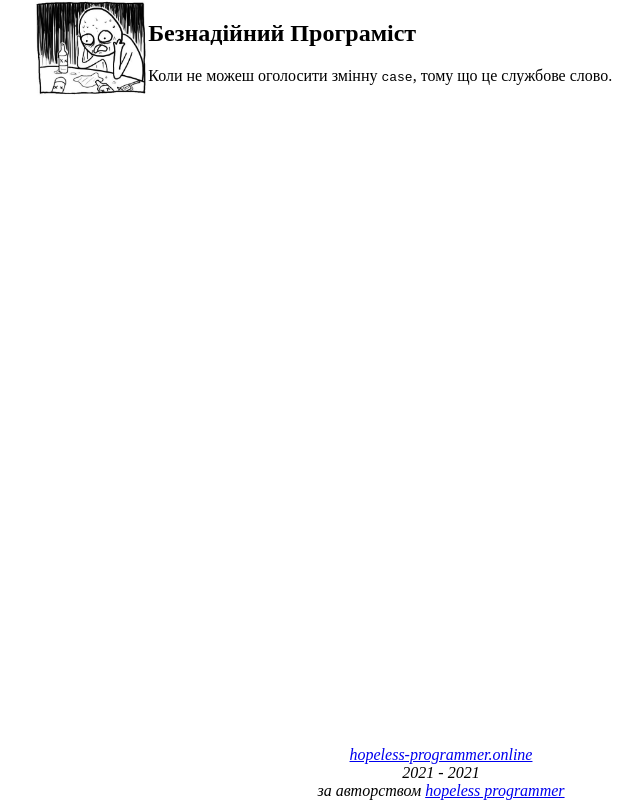
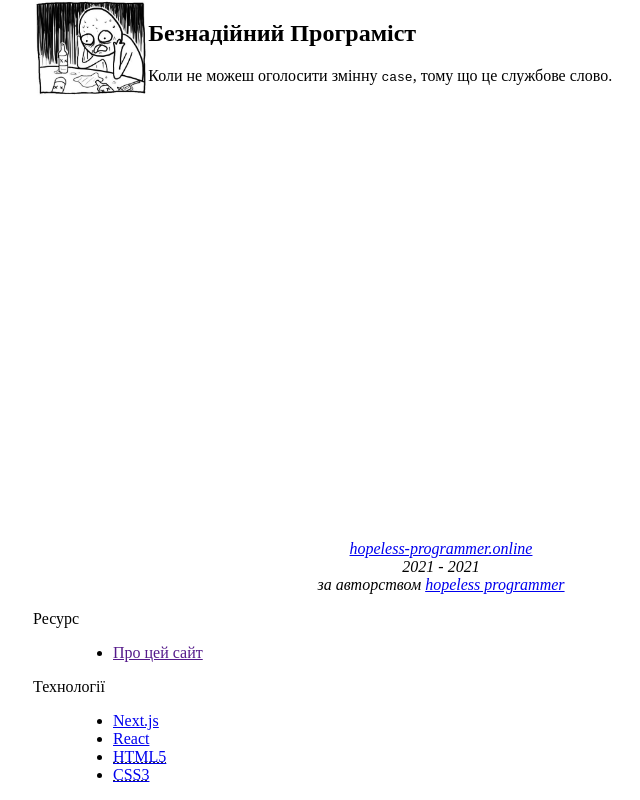
Before and after one commit to hopeless-programmer-online/hopeless-programmer.online, a Next.js app: page / in a window 1280 px wide. Shown: the whole page, without its empty margins (199-839 px from the left). Built offline with nearby package versions, Linux system fonts and the light colour scheme.

Commit message:
Add badges

```diff
--- /dev/null
+++ b/components/css3-badge.module.scss
@@ -0,0 +1,3 @@
+.abbr {
+    // @todo
+}
--- /dev/null
+++ b/components/css3-badge.tsx
@@ -0,0 +1,12 @@
+import React from 'react'
+import styles from './css3-badge.module.scss'
+
+export default class CSS3Badge extends React.Component {
+    public render() {
+        return (
+            <abbr className={styles.abbr} title='Cascading Style Sheets'>
+                <a href='https://en.wikipedia.org/wiki/CSS#CSS_3'>CSS3</a>
+            </abbr>
+        )
+    }
+}
--- a/components/footer.tsx
+++ b/components/footer.tsx
@@ -1,23 +1,48 @@
 import React from 'react'
+import CSS3Badge from './css3-badge'
 import styles from './footer.module.scss'
+import HTML5Badge from './html5-badge'
+import NextJSBadge from './nextjs-badge'
+import ReactBadge from './react-badge'
 import Year from './year'
 
 export default class Footer extends React.Component {
     public render() {
-        const begin = new Date(`2021-01-01T00:00:00.000Z`)
-        const end   = new Date(`2021-01-01T00:00:00.000Z`) // @todo replace with current time
+        const begin = new Date('2021-01-01T00:00:00.000Z')
+        const end   = new Date('2021-01-01T00:00:00.000Z') // @todo replace with current time
 
         return (
             <footer className={styles.footer}>
                 <address>
-                    <a href="/">
+                    <a href='/'>
                         hopeless-programmer.online
                     </a>
                     <br/>
                     <Year date={begin}/> - <Year date={end}/>
                     <br/>
-                    за авторством <a href="mailto:me@hopeless-programmer.online">hopeless programmer</a>
+                    за авторством <a href='mailto:me@hopeless-programmer.online'>hopeless programmer</a>
                 </address>
+                <dl>
+                    <dt>Ресурс</dt>
+                    <dd>
+                        <nav>
+                            <ul>
+                                <li><a href="">Про цей сайт</a></li>
+                            </ul>
+                        </nav>
+                    </dd>
+                    <dt>Технології</dt>
+                    <dd>
+                        <nav>
+                            <ul>
+                                <li><NextJSBadge/></li>
+                                <li><ReactBadge/></li>
+                                <li><HTML5Badge/></li>
+                                <li><CSS3Badge/></li>
+                            </ul>
+                        </nav>
+                    </dd>
+                </dl>
             </footer>
         )
     }
--- /dev/null
+++ b/components/html5-badge.module.scss
@@ -0,0 +1,3 @@
+.abbr {
+    // @todo
+}
--- /dev/null
+++ b/components/html5-badge.tsx
@@ -0,0 +1,12 @@
+import React from 'react'
+import styles from './html5-badge.module.scss'
+
+export default class HTML5Badge extends React.Component {
+    public render() {
+        return (
+            <abbr className={styles.abbr} title='Hyper Text Markup Language'>
+                <a href='https://en.wikipedia.org/wiki/HTML5'>HTML5</a>
+            </abbr>
+        )
+    }
+}
--- /dev/null
+++ b/components/nextjs-badge.module.scss
@@ -0,0 +1,3 @@
+.a {
+    // @todo
+}
--- /dev/null
+++ b/components/nextjs-badge.tsx
@@ -0,0 +1,10 @@
+import React from 'react'
+import styles from './nextjs-badge.module.scss'
+
+export default class NextJSBadge extends React.Component {
+    public render() {
+        return (
+            <a className={styles.a} href='https://en.wikipedia.org/wiki/Next.js'>Next.js</a>
+        )
+    }
+}
--- /dev/null
+++ b/components/react-badge.module.scss
@@ -0,0 +1,3 @@
+.a {
+    // @todo
+}
--- /dev/null
+++ b/components/react-badge.tsx
@@ -0,0 +1,10 @@
+import React from 'react'
+import styles from './react-badge.module.scss'
+
+export default class ReactBadge extends React.Component {
+    public render() {
+        return (
+            <a className={styles.a} href='https://en.wikipedia.org/wiki/React_(web_framework)'>React</a>
+        )
+    }
+}
```
